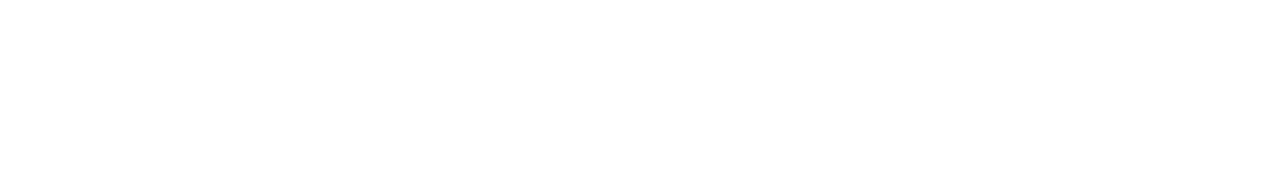
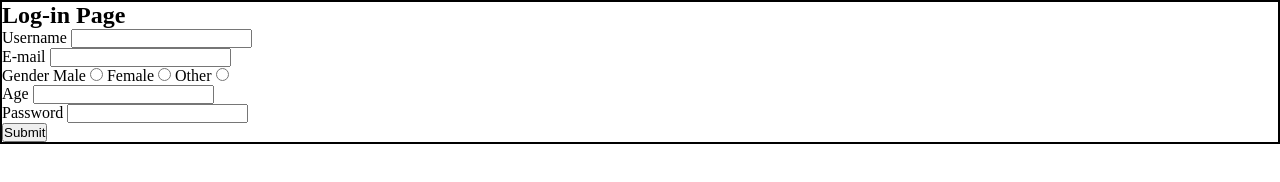
Before and after one commit to SachinKiragi/signUpPage, a plain HTML site: page index.html in a window 1280 px wide. Drawn offline with Linux system fonts and the light colour scheme.

Commit message:
add html body

```diff
--- a/index.html
+++ b/index.html
@@ -7,7 +7,52 @@
     <link rel="stylesheet" href="style.css">
 </head>
 <body>
+    <!-- container-parent -->
+    <div class="container">
+        <h2 id="title">Log-in Page</h2>
+        <form action="" id="login-form">
+            <!-- Div containing username -->
+            <div id="username-div" class="input-div">
+                <label for="username" class="input-label">Username</label>
+                <input type="text" name="username" id="username" class="input">
+            </div>
 
+            <!-- Div containing email of th euser -->
+            <div id="email-div" class="input-div">
+                <label for="email" class="input-label">E-mail</label>
+                <input type="text" id="email" name="email" class="input">
+            </div>
+
+            <!-- Div containing gender of the user -->
+            <div id="email-div" class="input-div">
+                <label for="gender" class="input-label">Gender</label>
+                <!-- For male -->
+                <label for="male-radio">Male</label>
+                <input type="radio" name="gender" id="male-radio" class="gender">
+                <!-- For female -->
+                <label for="female-radio">Female</label>
+                <input type="radio" name="gender" id="female-radio" class="gender">
+                <!-- For other -->
+                <label for="other-radio">Other</label>
+                <input type="radio" name="gender" id="other-radio" class="gender">
+            </div>
+
+            <!-- Div for age -->
+            <div id="age-div" class="input-div">
+                <label for="age" class="input-label">Age</label>
+                <input type="number" name="username" id="username" class="input">
+            </div>
+
+            <!-- Div for password -->
+            <div id="password-div" class="input-div">
+                <label for="password" class="input-label">Password</label>
+                <input type="password" name="username" id="username" class="input">
+            </div>
+
+            <!-- Submit button -->
+             <button id="submit-btn" class="btn">Submit</button>
+        </form>
+    </div>
 </body>
 <script src="script.js"></script>
 </html>
--- a/style.css
+++ b/style.css
@@ -3,3 +3,7 @@
     padding: 0;
     box-sizing: border-box;
 }
+
+.container{
+    border: 2px solid black;
+}
```
